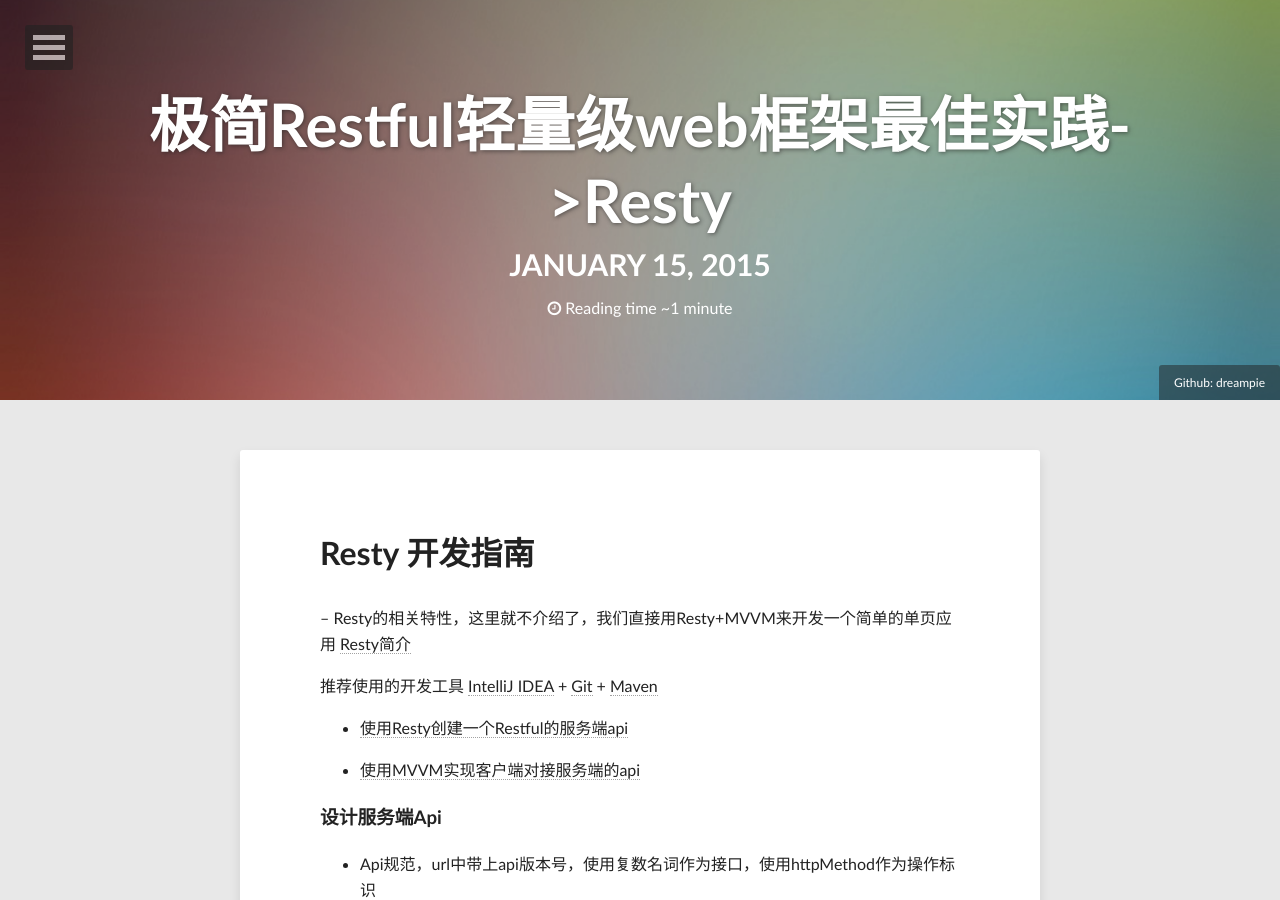
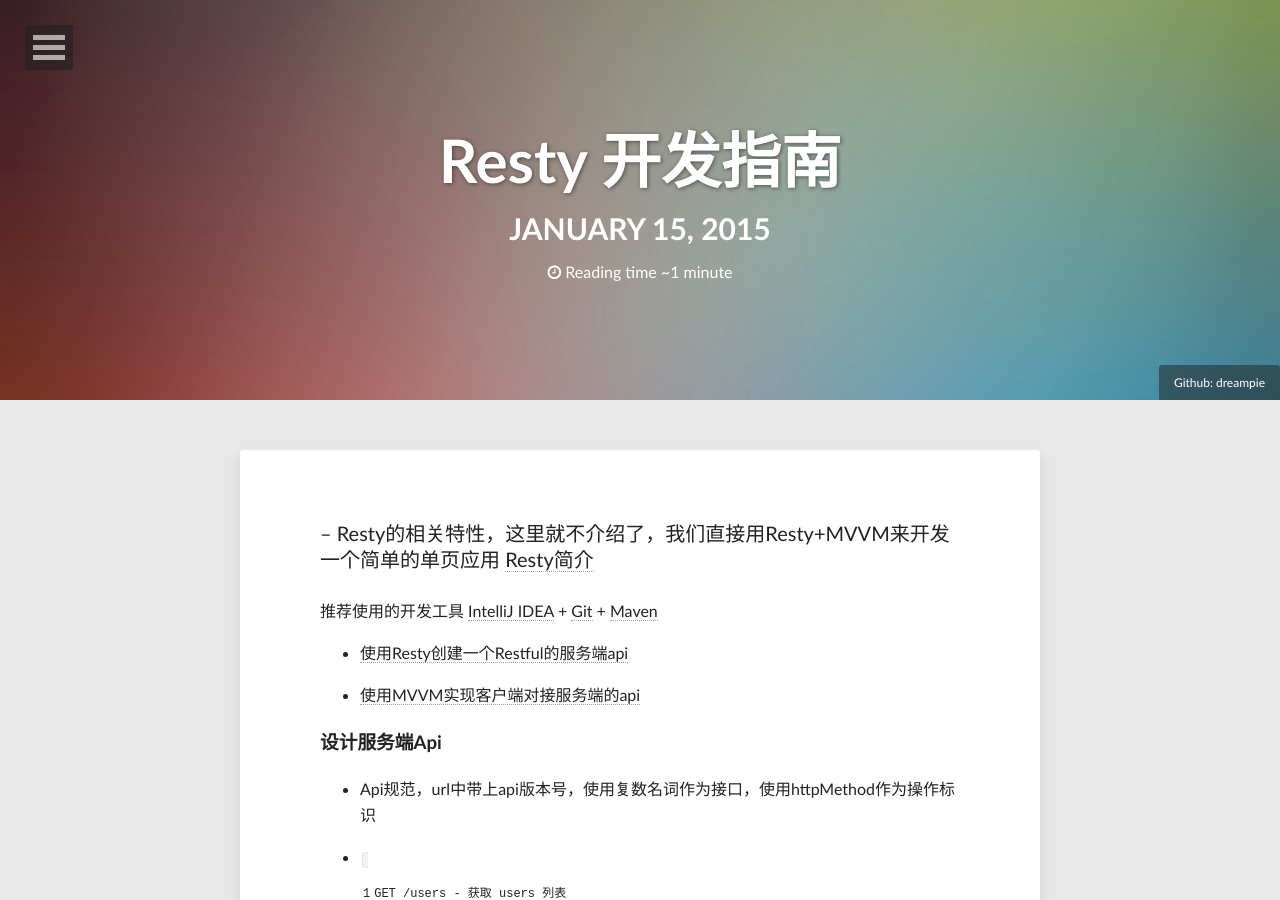
Before and after one commit to Dreampie/dreampie.github.io, a Jekyll site: the page built from _posts/2015-01-15-resty-get-started.md, in a window 1280 px wide and 900 px high. Built offline with Jekyll 4.4.1, drawn with Linux system fonts in a browser that asks for light colours; comment, search, counter and statistics services are not loaded; some of the changed text lies outside the part shown.

Commit message:
add resty get  started

```diff
--- a/_posts/2015-01-15-resty-get-started.md
+++ b/_posts/2015-01-15-resty-get-started.md
@@ -1,6 +1,6 @@
 ---
 layout: post
-title: 极简Restful轻量级web框架最佳实践->Resty
+title: Resty 开发指南
 description: "秉持不让开发人员多写一行代码的理念，所有设计都是最简洁的，restful，最轻便，最精简，入门低的框架Resty."
 tags: [极简,Restful,框架,java,Resty]
 image:
@@ -9,7 +9,6 @@ image:
   creditlink: http://www.dargadgetz.com/ios-7-abstract-wallpaper-pack-for-iphone-5-and-ipod-touch-retina/
 ---
 
-#Resty 开发指南
 --
 Resty的相关特性，这里就不介绍了，我们直接用Resty+MVVM来开发一个简单的单页应用 [Resty简介](http://resty.dreampie.cn)
 
```
